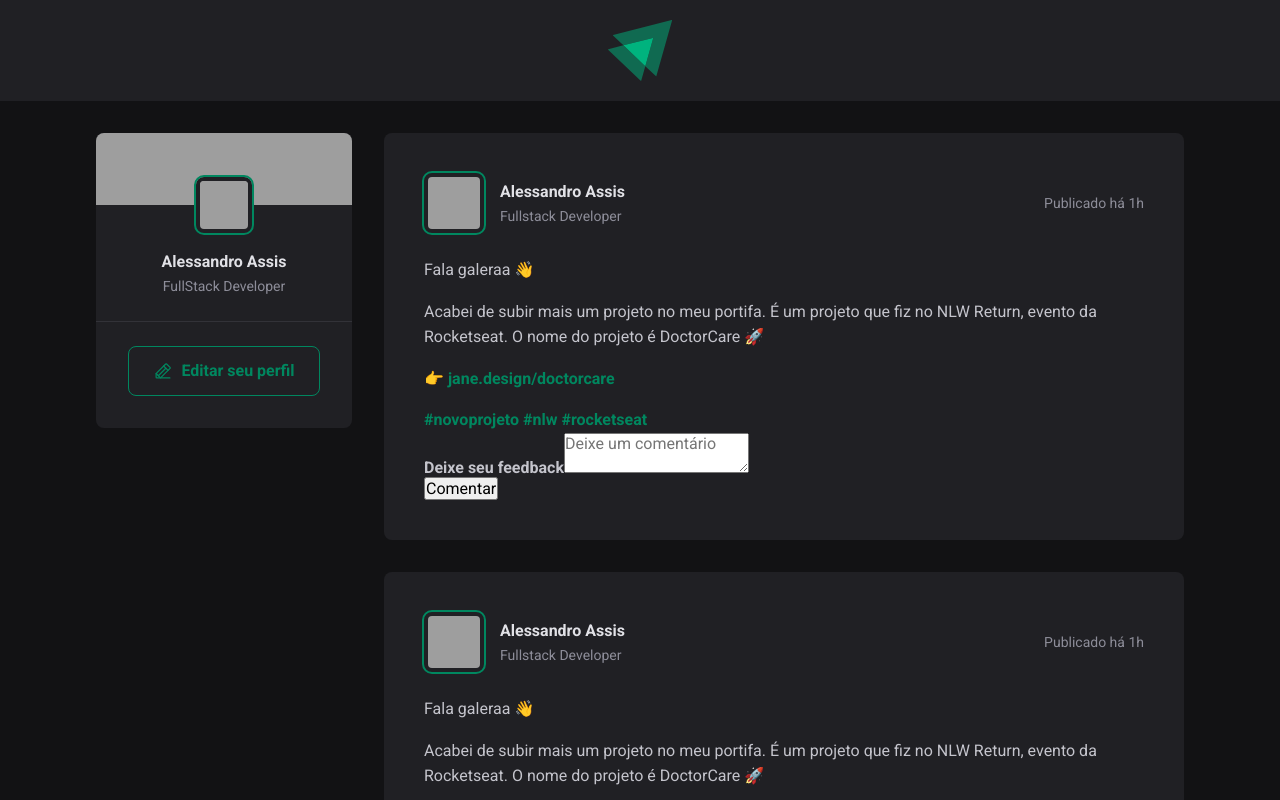
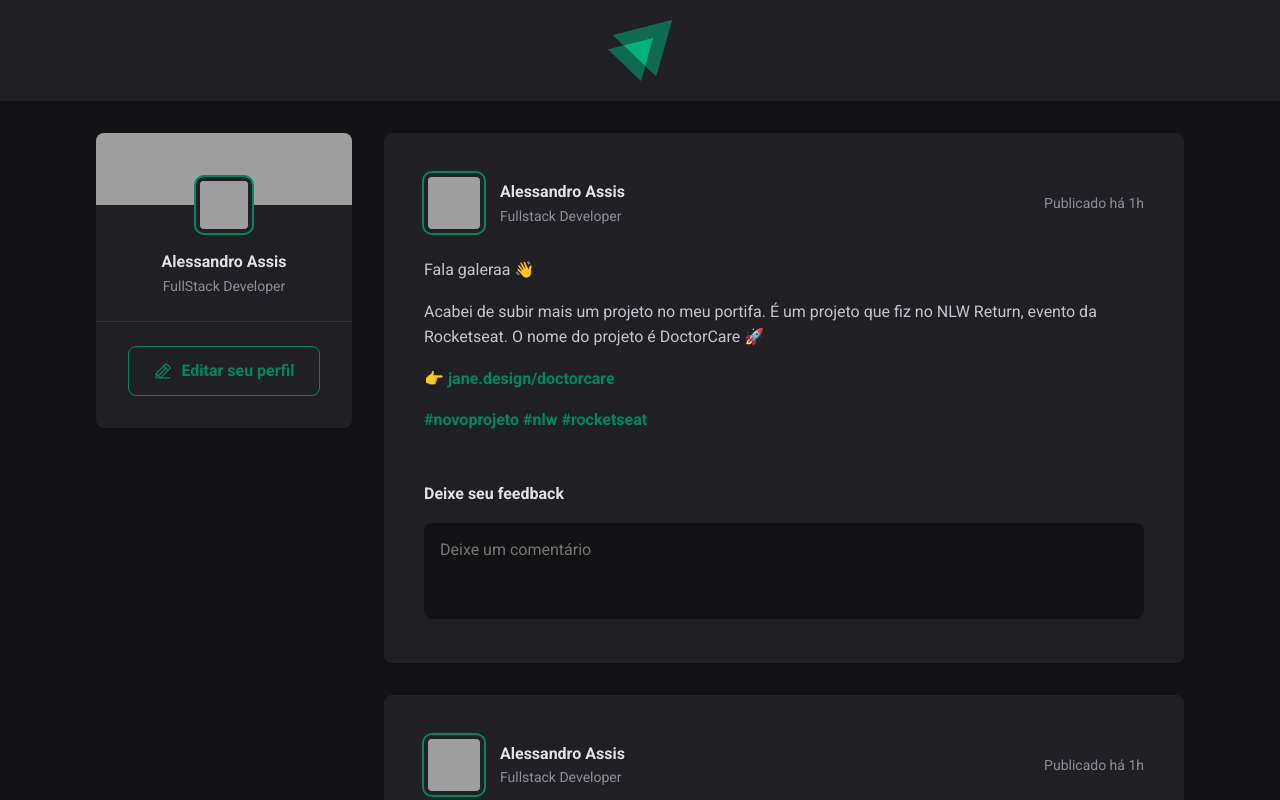
Before and after one commit to Aledev21/Feed, a React (Vite) app: page / in a window 1280 px wide. Shown: the top 800 px of the page. Built offline with nearby package versions, Linux system fonts and the light colour scheme; grey boxes are pictures that could not be loaded.

Commit message:
style: stylization textarea and button

```diff
--- a/src/components/Post/Post.module.css
+++ b/src/components/Post/Post.module.css
@@ -65,3 +65,54 @@
   color: var(--gray-400);
   line-height: 1.6;
 }
+
+.commentForm{
+  width: 100%;
+  margin-top: 1.5rem;
+  padding-top: 1.5rem;
+  border-top: 1px solide var(--gray-600);
+}
+
+.commentForm > strong {
+  line-height: 1.6;
+  color: var(--gray-100);
+}
+.commentForm textarea{
+  width: 100%;
+  background-color: var(--gray-900);
+  border: 0;
+  resize: none;
+  height: 6rem;
+  padding: 1rem;
+  border-radius: 8px;
+  color: var(--gray-100);
+  line-height: 1.4;
+  margin-top: 1rem;
+}
+
+.commentForm footer {
+  visibility: hidden;
+  max-height: 0;
+}
+
+.commentForm:focus-within footer {
+  visibility: visible;
+  max-height: none;
+}
+
+.commentForm button[type=submit]{
+padding: 1rem 1.5rem;
+margin-top: 1rem;
+border-radius: 8px;
+border: 0;
+background: var(--green-500);
+color: var(--white);
+font-weight: bold;
+cursor: pointer;
+
+transition: backgroud-color 1s;
+}
+
+.commentForm button[type=submit]:hover{
+background: var(--green-300);
+}
```
